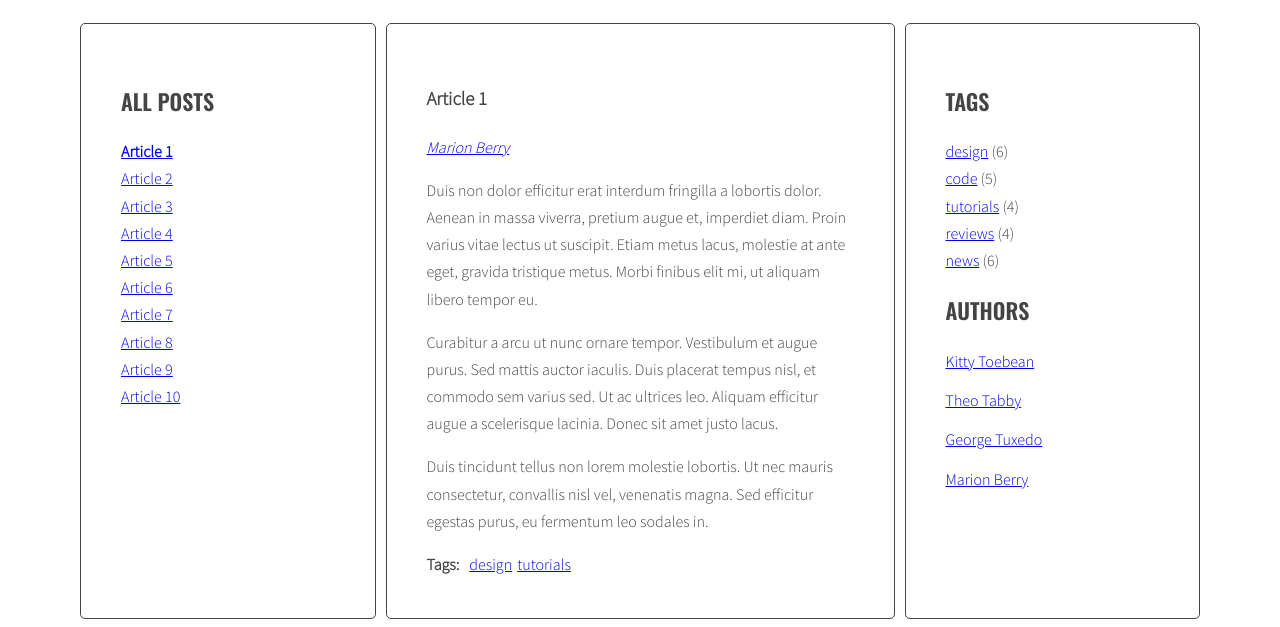
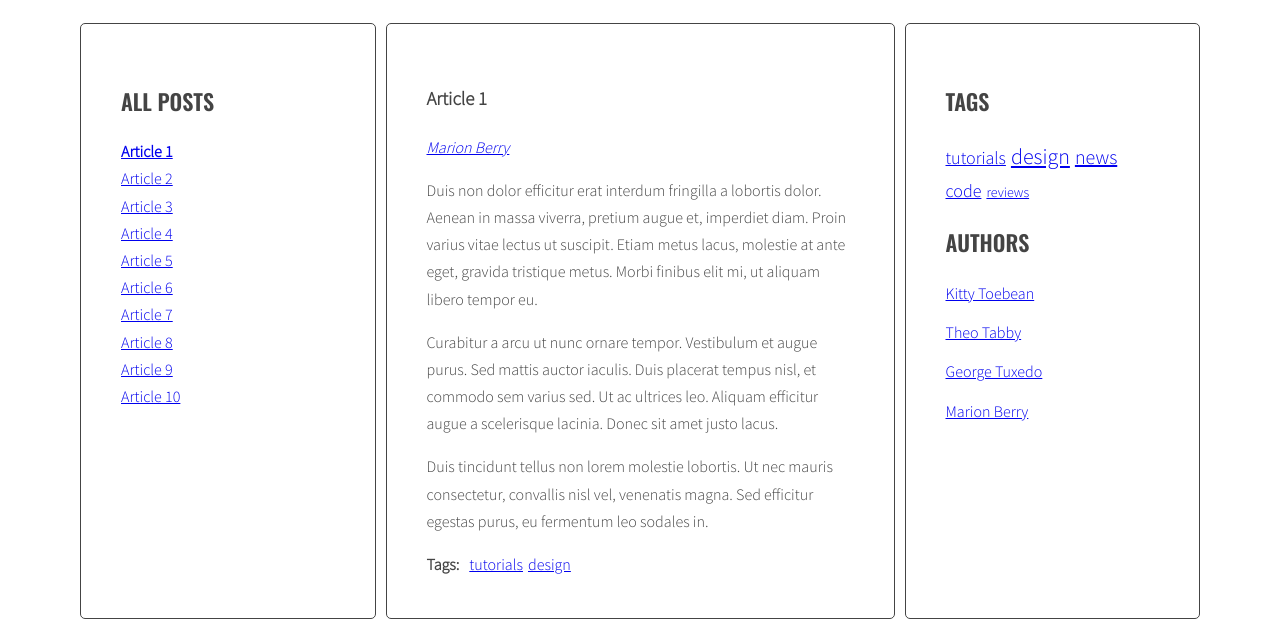
Before and after one commit to PaulNosenko/javascript-blog, a website: page index.html in a window 1280 px wide. Shown: the part 220-847 px from the top of the page. Drawn offline with nearby package versions, Linux system fonts and the light colour scheme.

Commit message:
[6.3] - Finished Tag Cloud implementation

```diff
--- a/index.html
+++ b/index.html
@@ -29,7 +29,7 @@
                     </ul>
                 </aside>
                 <section class="posts">
-                    <article class="post" id="article-1" data-tags="design tutorials" data-author="Marion Berry">
+                    <article class="post" id="article-1" data-tags="tutorials design" data-author="Marion Berry">
                         <h3 class="post-title">Article 1</h3>
                         <p class="post-author"></p>
                         <div class="post-content">
@@ -249,11 +249,6 @@
                 <aside class="sidebar">
                     <h2 class="section-title">Tags</h2>
                     <ul class="list tags">
-                        <li><a href="#">design</a> <span>(6)</span></li>
-                        <li><a href="#">code</a> <span>(5)</span></li>
-                        <li><a href="#">tutorials</a> <span>(4)</span></li>
-                        <li><a href="#">reviews</a> <span>(4)</span></li>
-                        <li><a href="#">news</a> <span>(6)</span></li>
                     </ul>
                     <h2 class="section-title">Authors</h2>
                     <ul class="list authors">
--- a/js/script.js
+++ b/js/script.js
@@ -65,6 +65,7 @@ function selectPostById(postId) {
 }
 
 function generateTags() {
+    const allTags = {};
     const articles = document.querySelectorAll('.posts .post');
 
     articles.forEach((article) => {
@@ -74,8 +75,39 @@ function generateTags() {
         articleTags.forEach((tag) => {
             const newLink = `<li><a href="#tag-${tag}">${tag}</a></li>`;
             currentArticleTagsListEl.insertAdjacentHTML('beforeend', newLink);
+
+            if (!allTags.hasOwnProperty(tag)) {
+                allTags[tag] = 1;
+            } else {
+                allTags[tag] = allTags[tag] + 1;
+            }
         });
     });
+
+    const tagList = document.querySelector('.tags.list');
+
+    const tagsParams = calculateTagsParams(allTags);
+
+    let allTagsHTML = '';
+    Object.entries(allTags).forEach(([tagName, amountOfTimesUsed]) => {
+        const currentClassName = calculateTagClass(amountOfTimesUsed, tagsParams);
+        allTagsHTML += `<li><a href="#tag-${tagName}" class="${currentClassName}">${tagName}</a></li>`;
+    });
+
+    tagList.innerHTML = allTagsHTML;
+}
+
+function calculateTagsParams(tags) {
+    return {
+        min: Math.min(...Object.values(tags)),
+        max: Math.max(...Object.values(tags))
+    }
+}
+
+function calculateTagClass(amountOfTimesUsed, tagsParams) {
+    const maxRange = tagsParams.max - tagsParams.min + 1;
+    const classIdentifier = Math.round((5*amountOfTimesUsed)/maxRange);
+    return `tag-size-${classIdentifier}`;
 }
 
 generateTags();
--- a/sass/style.scss
+++ b/sass/style.scss
@@ -88,6 +88,33 @@ body {
     .active {
         font-weight: bold;
     }
+
+    & a.tag-size- {
+        &5 {
+            font-size: 22px;
+        }
+
+        &4 {
+            font-size: 20px;
+        }
+
+        &3 {
+            font-size: 18px;
+        }
+
+        &2 {
+            font-size: 16px;
+        }
+
+        &1 {
+            font-size: 14px;
+        }
+    }
+
+    &.tags li {
+        display: inline-block;
+        padding-right: 5px;
+    }
 }
 
 .list-horizontal {
```
Also changed, not shown: css/style.css, 1 other file.
